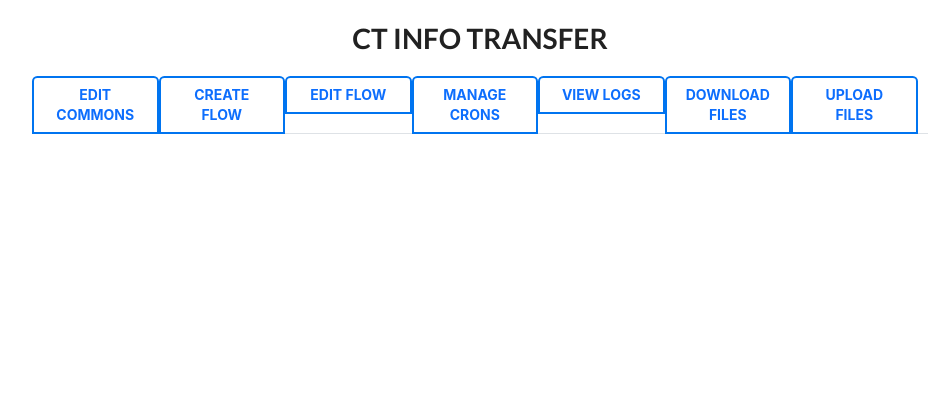
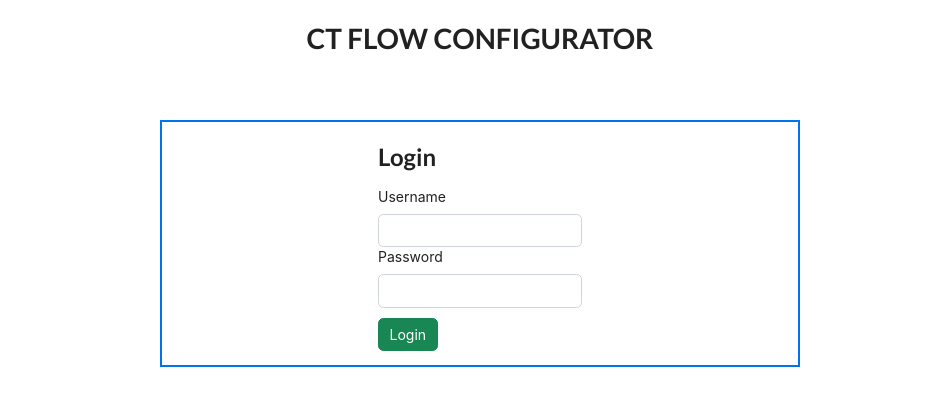
Before and after one commit to agalt2802/Env-Editor, a React (Create React App) app: page / in a window 1280 px wide. Shown: the top 406 px of the page, without its empty margins (160-1109 px from the left). Built offline with nearby package versions, Linux system fonts and the light colour scheme.

Commit message:
added login page

```diff
--- a/src/App.js
+++ b/src/App.js
@@ -1,10 +1,11 @@
 import React from "react";
 import Home from "./components/Home";
+import Login from "./components/Login";
 
 function App() {
   return (
     <div className="App">
-      <Home />
+      <Login />
     </div>
   );
 }
--- a/src/components/Home.js
+++ b/src/components/Home.js
@@ -12,7 +12,7 @@ import { Container, Row, Col, Label, Input } from "reactstrap";
 import Nav from "react-bootstrap/Nav";
 
 import 'bootstrap/dist/css/bootstrap.min.css';
-// import "./styles.css";
+//import "./styles.css";
 
 function Home() {
   const [selectedComponent, setSelectedComponent] = useState("");
--- /dev/null
+++ b/src/components/Login.js
@@ -0,0 +1,25 @@
+import React, {useState} from "react";
+import LoginForm from "./LoginForm";
+
+function Login() {
+
+  const [token, setToken] = useState("");
+  const handleLogin = (username) => {
+    alert(`Benvenuto, ${username}!`);
+    // Aggiungi qui la logica per il reindirizzamento all'area riservata
+  };
+
+  return (
+    <div>
+    <h1>CT FLOW CONFIGURATOR</h1>
+    <div className="ContainerLogin">
+      <div className="Login">
+        <h2>Login</h2>
+        <LoginForm onLogin={handleLogin} setToken={setToken} />
+      </div>
+    </div>
+    </div>
+  );
+}
+
+export default Login;
--- /dev/null
+++ b/src/components/LoginForm.js
@@ -0,0 +1,51 @@
+import React, { useState } from "react";
+import { Row, FormGroup, Label, Input, Button} from "reactstrap";
+import { fetchWithCatch } from "../commonFunctions";
+
+function LoginForm({ onLogin, setToken }) {
+  const [username, setUsername] = useState("");
+  const [password, setPassword] = useState("");
+
+  const handleUsernameChange = (value) => {
+    setUsername(value);
+  };
+
+  const handlePasswordChange = (value) => {
+    setPassword(value);
+  };
+
+  const handleSubmit = (e) => {
+    // Aggiungi qui la logica per verificare le credenziali
+    fetchWithCatch(`/login?username=${username}&password=${password}`, {}, (token)=>{
+      setToken(token);
+    } )
+    console.log(username)
+    onLogin(username);
+  };
+
+  return (
+    <FormGroup >
+      <Label>Username</Label>
+      <Input
+        type="text"
+        name="username"
+        value={username}
+        onChange={(event) => handleUsernameChange(event.target.value)}
+      />
+      <Label>Password</Label>
+      <Input
+        type="password"
+        name="password"
+        value={password}
+        onChange={(event) => handlePasswordChange(event.target.value)}
+      />
+      <Button
+            color="success"
+            className="loginButton"
+            onClick={() => handleSubmit()}
+          >Login</Button>
+    </FormGroup>
+  );
+}
+
+export default LoginForm;
--- a/src/index.css
+++ b/src/index.css
@@ -10,6 +10,29 @@ body {
 code {
   font-family: source-code-pro, Menlo, Monaco, Consolas, 'Courier New',
     monospace;
+}
+
+/*Login Page style */
+.ContainerLogin{
+  display: flex;
+  justify-content: center; /* Centra orizzontalmente */
+  /* align-items: center; Centra verticalmente */
+  height: 100%;
+  width: 50%;
+  border: 2px solid #0074f0;
+  margin: 5% 25%;
+}
+
+.Login h2 {
+  margin-top: 20px;
+}
+
+.form-group{
+  margin-top: 50px
+}
+
+.loginButton {
+  margin-top: 10px
 }
 
 /*Home Page style */
```
